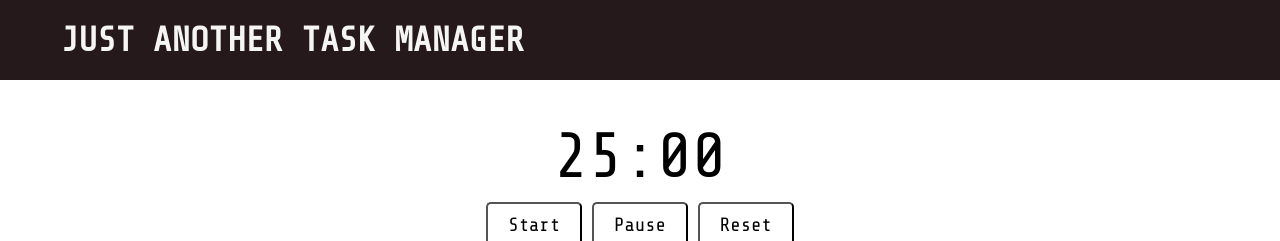
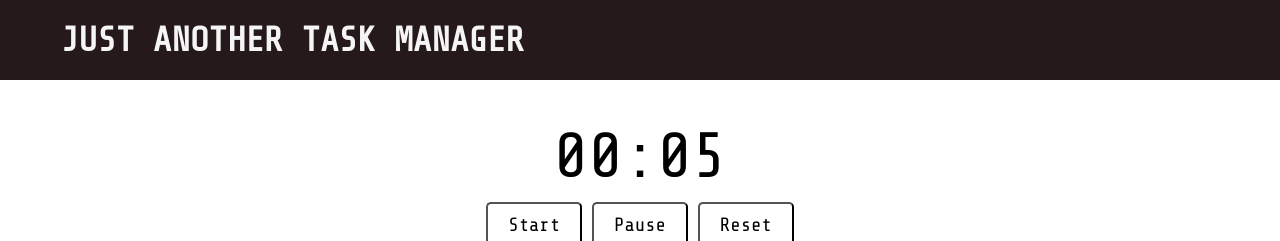
Before and after one commit to VictorGom3s/JustAnotherTaskManager, a React (Create React App) app: page / in a window 1280 px wide. Shown: the top 241 px of the page. Built offline with nearby package versions, Linux system fonts and the light colour scheme.

Commit message:
Notification at the timer's end

```diff
--- a/src/components/pomodoro/Pomodoro.js
+++ b/src/components/pomodoro/Pomodoro.js
@@ -7,12 +7,13 @@ import swal from "sweetalert";
 
 const Pomodoro = () => {
   const [intervalID, setIntervalID] = useState(0);
-  let [minutes, setMinutes] = useState(25);
-  let [seconds, setSeconds] = useState(0);
+  let [minutes, setMinutes] = useState(0);
+  let [seconds, setSeconds] = useState(5);
   const [running, setRunning] = useState(false);
 
   function startTimer() {
     setRunning(true);
+    getNotificationPermission();
   }
 
   function pauseTimer() {
@@ -27,11 +28,29 @@ const Pomodoro = () => {
     setRunning(false);
   }
 
+  const getNotificationPermission = async () => {
+    if (!("Notification" in window)) {
+      alert("This browser does not support desktop notification.");
+      return false;
+    }
+
+    if (Notification.permission === "default") {
+      Notification.requestPermission();
+    }
+  };
+
+  async function notify(msg) {
+    if (Notification.permission === "granted") {
+      new Notification("Just Another Task Manager", { body: msg });
+    }
+  }
+
   useEffect(() => {
     if (running) {
       const id = setInterval(timer, 1000);
       setIntervalID(id);
     } else if (minutes === 0 && seconds === 0) {
+      notify("Time's ended");
       swal("Good job", "Time to take a walk!", "warning");
       resetTimer();
     }
```
Also changed, not shown: 1 other file (tests, documents, lock files or other folders).
